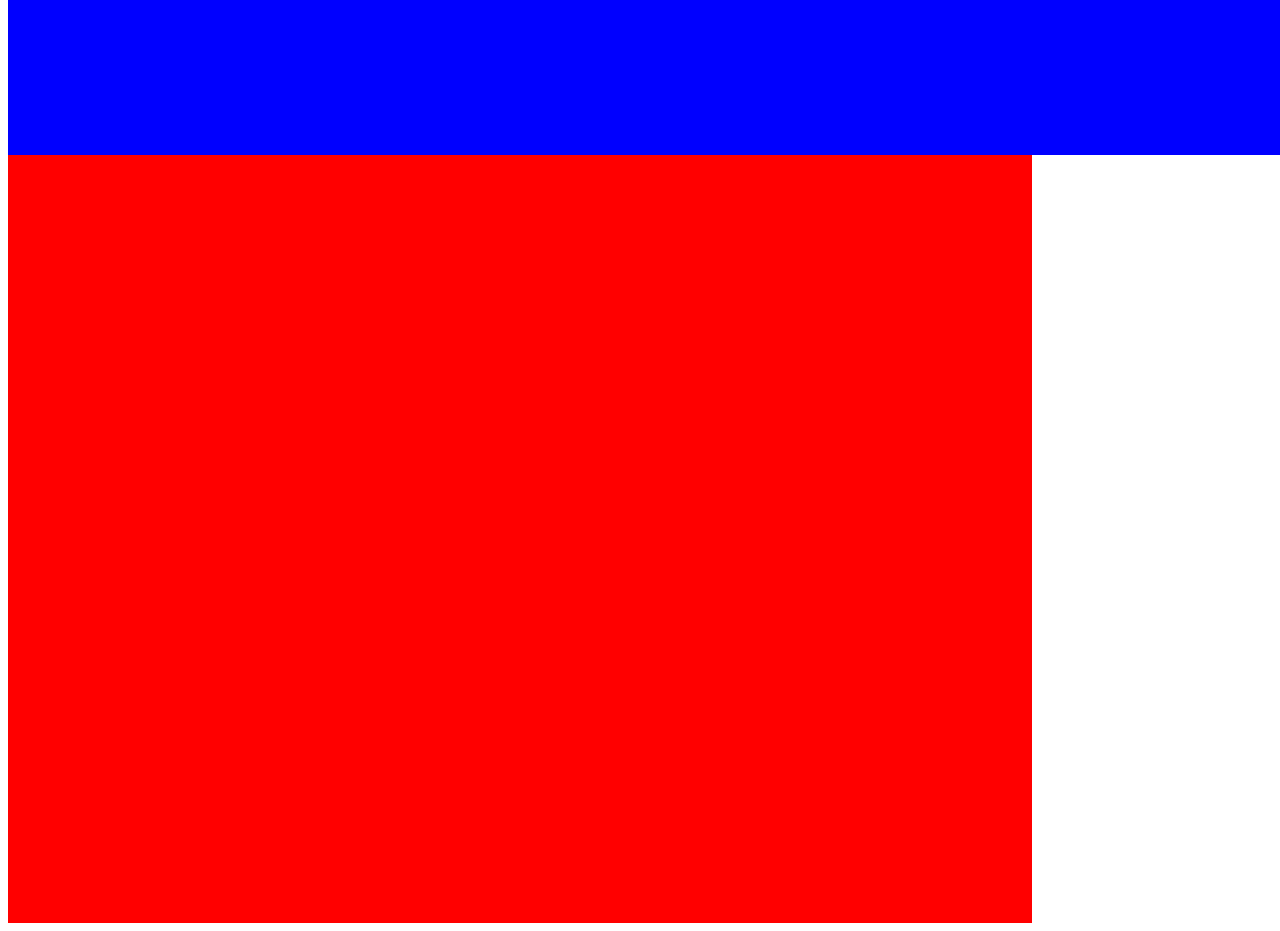
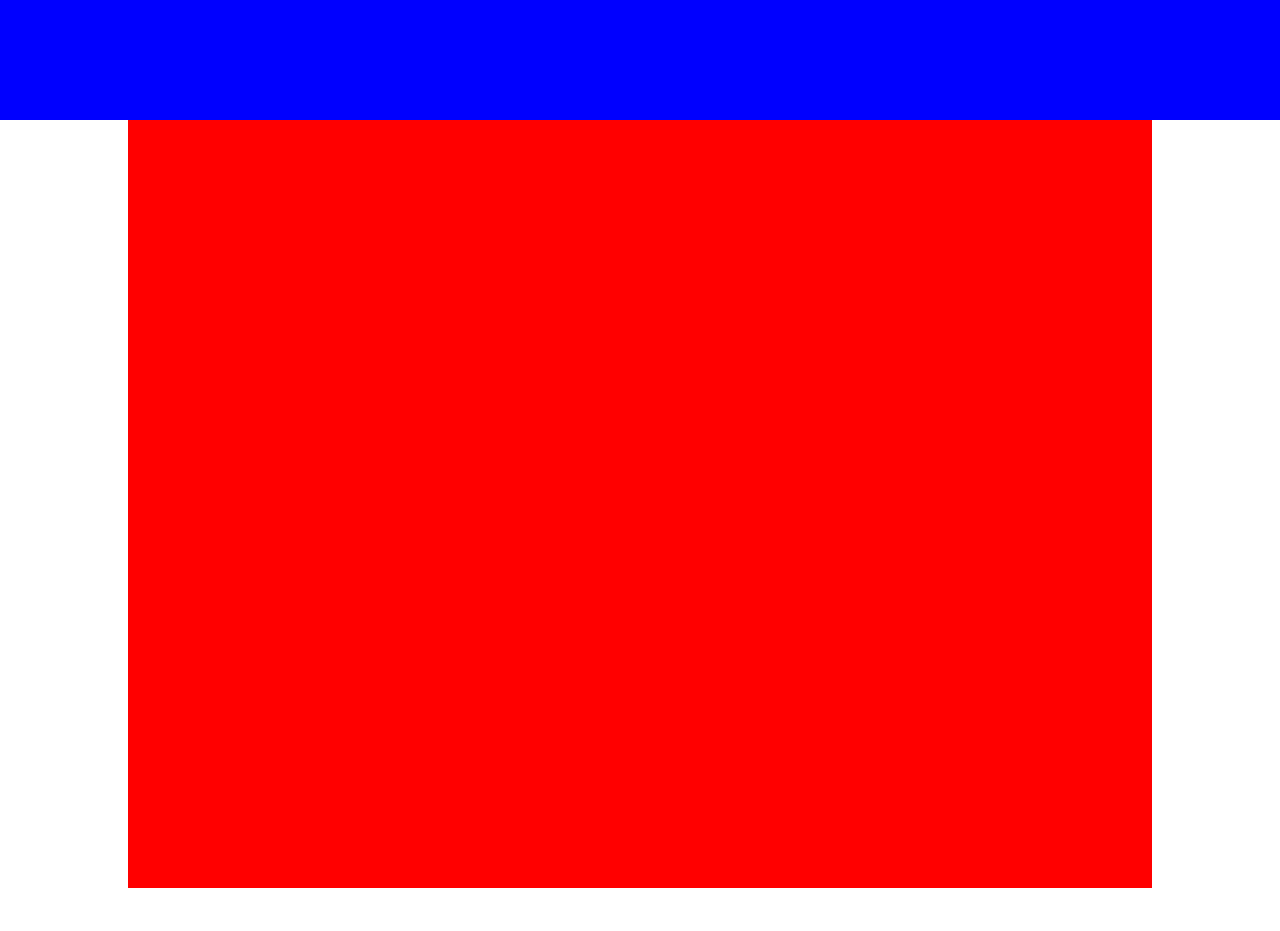
Before and after one commit to gabrielgrant/hp-sprout-server, a plain HTML site: page Nancy.DemoApplication1/bin/Views/index.html in a window 1280 px wide. Shown: the part 980-1911 px from the top of the page. After the commit the page ends 1868 px from the top, so only its background shows below. Drawn offline with Linux system fonts and the light colour scheme.

Commit message:
minor html fixes

```diff
--- a/Nancy.DemoApplication1/bin/Views/index.html
+++ b/Nancy.DemoApplication1/bin/Views/index.html
@@ -1,7 +1,11 @@
-
+<!DOCTYPE html>
 <html>
 <head>
     <style>
+        html, body {
+            margin: 0;
+            padding: 0;
+        }
         .vertical-display {
             width: 1920px;
             height: 1080px;
@@ -11,15 +15,17 @@
             width: 1024px;
             height: 768px;
             background-color: red;
+            margin: auto;
         }
     </style>
 </head>
 
 
 </html>
+<body>
+    <div class="vertical-display">
 
-<h2>Welcome!</h2>
-<div class="vertical-display">
-
-</div>
-<div class="horizontal-display"></div>
+        <h2>Welcome!</h2>
+    </div>
+    <div class="horizontal-display"></div>
+</body>
```
